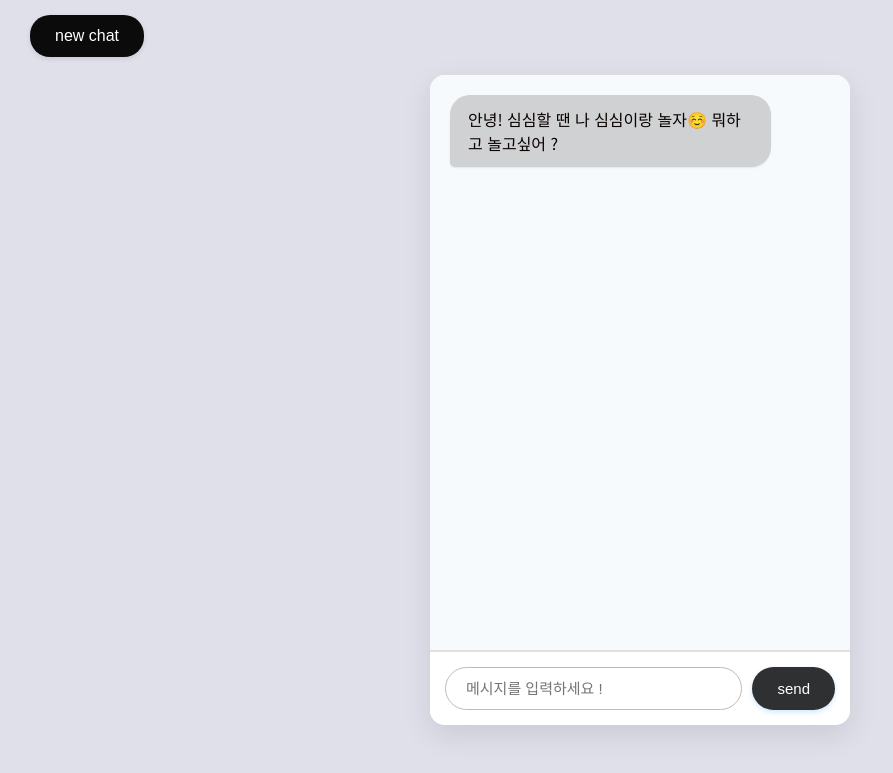
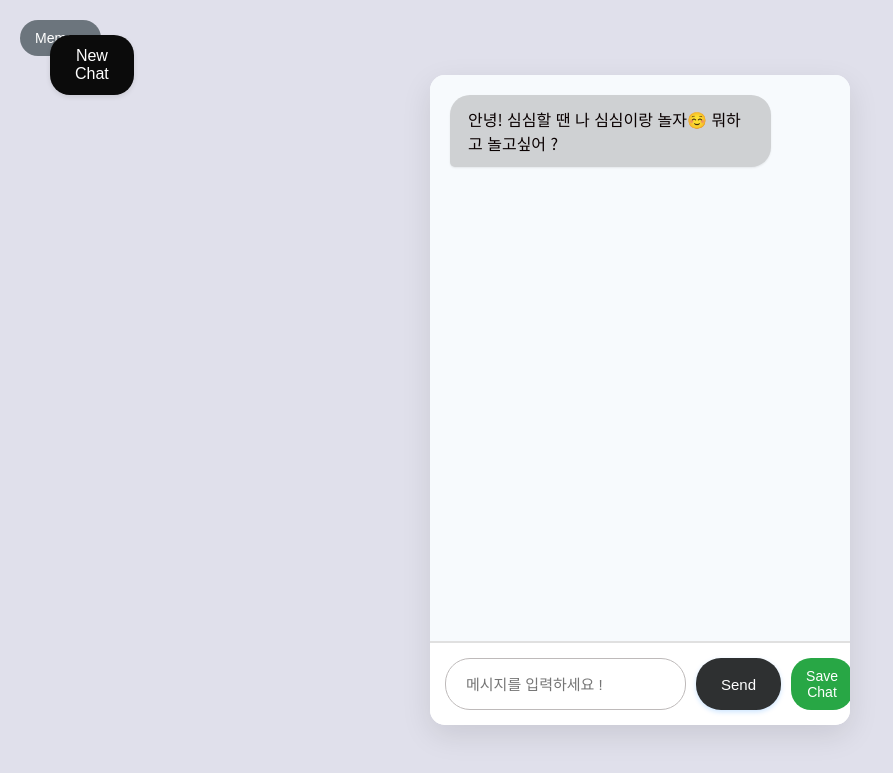
Before and after one commit to mina0205/-chat, a Flask app: page / in a window 1280 px wide. Shown: the top 773 px of the page, without its empty margins (0-893 px from the left). Run offline with Flask 3, Linux system fonts and the light colour scheme.

Commit message:
💡memory,savechat버튼 구현

```diff
--- a/app.py
+++ b/app.py
@@ -7,12 +7,11 @@ from pathlib import Path
 from datetime import datetime
 import certifi
 
-
 load_dotenv()
 
 app = Flask(__name__)
 
-# Mongo 연결
+# ───────────────── Mongo 연결 ─────────────────
 MONGO_URI = os.getenv("MONGO_URI")
 MONGO_DB_NAME = os.getenv("MONGO_DB_NAME")
 client = None
@@ -21,11 +20,12 @@ messages_collection = None
 
 if MONGO_URI and MONGO_DB_NAME:
     try:
-        client = MongoClient(MONGO_URI,
-                             serverSelectionTimeoutMS=5000,
-                             tlsCAFile=certifi.where())
-        # The ismaster command is cheap and does not require auth.
-        client.admin.command('ismaster')
+        client = MongoClient(
+            MONGO_URI,
+            serverSelectionTimeoutMS=5000,
+            tlsCAFile=certifi.where()
+        )
+        client.admin.command("ping")
         db = client[MONGO_DB_NAME]
         messages_collection = db["message"]
         print("✅ MongoDB connected successfully.")
@@ -36,95 +36,140 @@ else:
     print("⚠️ WARNING: MONGO_URI or MONGO_DB_NAME is not set.")
     print("Database features will be disabled.")
 
-
-# OpenAI API 키 설정 (.env에 OPENAI_API_KEY=... 저장)
+# ───────────────── OpenAI ─────────────────
 openai.api_key = os.getenv("OPENAI_API_KEY")
 
-# ** 시스템 프롬프트 로더 **
+# ───────────────── 시스템 프롬프트 로더 ─────────────────
 def load_system_prompt() -> str:
     """
     우선순위: SYSTEM_PROMPT_FILE(파일) > SYSTEM_PROMPT(문자열) > 기본값
-    - SYSTEM_PROMPT_FILE이 상대경로면 app.py 위치(BASE_DIR) 기준으로 처리
+    - SYSTEM_PROMPT_FILE이 상대경로면 app.py 위치(BASE_DIR) 기준
     """
     base_dir = Path(__file__).resolve().parent
 
-    # 파일 읽기
     file_var = os.getenv("SYSTEM_PROMPT_FILE")
     if file_var:
         prompt_path = Path(file_var)
         if not prompt_path.is_absolute():
-            prompt_path = base_dir / prompt_path  # 상대경로 → app.py 기준
+            prompt_path = base_dir / prompt_path
         try:
             return prompt_path.read_text(encoding="utf-8")
         except FileNotFoundError:
-            # 파일이 없으면 경고 출력 후 다음 우선순위로
             print(f"[WARN] SYSTEM_PROMPT_FILE not found: {prompt_path}")
 
-# 메세지 저장(예)
-def save_conversation(user_id: str, history: list):
+    env_prompt = os.getenv("SYSTEM_PROMPT")
+    if env_prompt:
+        return env_prompt.replace("\\n", "\n")
+
+    return "(기본 프롬프트)"
+
+# ───────────────── 공용 유틸 ─────────────────
+ALLOWED_ROLES = {"system", "user", "assistant"}
+
+def normalize_history(received_history, user_message):
+    """
+    - dict만 유지 (role/content 없는 항목 제거)
+    - role 소문자화 및 허용값만 유지
+    - 마지막이 user가 아니거나 content가 다르면 user_message 보강
+    """
+    hist = []
+    for m in (received_history or []):
+        if not isinstance(m, dict):
+            continue
+        role = str(m.get("role", "")).lower()
+        content = m.get("content")
+        if role in ALLOWED_ROLES and isinstance(content, str) and content.strip():
+            hist.append({"role": role, "content": content})
+
+    need_user_append = (
+        user_message and (
+            not hist or hist[-1]["role"] != "user" or hist[-1]["content"] != user_message
+        )
+    )
+    if need_user_append:
+        hist.append({"role": "user", "content": user_message})
+
+    return hist
+
+
+
+# ───────────────── 라우트 ─────────────────
+@app.route("/")
+def index():
+    return render_template("index.html")
+
+@app.route("/chat", methods=["POST"])
+def chat():
+    user_message = request.json.get("message", "")
+    received_history = request.json.get("history", [])
+    user_id = request.json.get("user_id", "anonymous")
+
+    system_prompt = load_system_prompt()
+    system_message = {"role": "system", "content": system_prompt}
+
+    # ✅ 히스토리 정규화 (대문자 'User' → 'user', 잘못된 항목 제거, 필요 시 user 보강)
+    history_for_openai = normalize_history(received_history, user_message)
+
+    # ✅ OpenAI 호출용: system + 정규화된 history (user 중복 추가 없음)
+    messages_for_openai = [system_message] + history_for_openai
+
+    try:
+        response = openai.ChatCompletion.create(
+            model="gpt-3.5-turbo",
+            messages=messages_for_openai
+        )
+        bot_message = response.choices[0].message["content"]
+
+        return jsonify({"reply": bot_message})
+    except Exception as e:
+        print("!!!!!!!!!!!!!!!!!!!!!!!!!!!!!!!!!!!!!!!!!!!!!!!")
+        print("AN ERROR OCCURRED in /chat:", repr(e))
+        print("!!!!!!!!!!!!!!!!!!!!!!!!!!!!!!!!!!!!!!!!!!!!!!!")
+        return jsonify({"error": "model_call_failed"}), 500
+
+@app.route("/save-chat", methods=["POST"])
+def save_chat():
+    user_id = request.json.get("user_id")
+    history = request.json.get("history")
+
+    if not user_id or not history:
+        return jsonify({"error": "user_id and history are required"}), 400
+
     if messages_collection is not None:
         try:
             messages_collection.insert_one({
                 "user_id": user_id,
                 "messages": history,
-                "created_at": datetime.utcnow()
+                "saved_at": datetime.utcnow()
             })
+            return jsonify({"message": "Conversation saved successfully"})
         except Exception as e:
-            print(f"⚠️ WARNING: Failed to save conversation to DB: {e}")
+            print(f"⚠️ WARNING: Failed to save conversation: {e}")
+            return jsonify({"error": str(e)}), 500
+    else:
+        return jsonify({"error": "Database not connected"}), 500
 
-# 기본 페이지 라우트
-@app.route("/")
-def index():
-    return render_template("index.html")
+@app.route("/get-conversations", methods=["GET"])
+def get_conversations():
+    user_id = request.args.get("user_id")
+    if not user_id:
+        return jsonify({"error": "user_id is required"}), 400
 
-# 챗봇 응답 처리 라우트
-@app.route("/chat", methods=["POST"])
-def chat():
-
-    # 프론트에서 보낸 최신 사용자 메세지
-    user_message = request.json.get("message")
-
-    # 이전 대화 히스토리(없으면 빈 리스트). 프론트에서 관리 후 보내는 방식.
-    received_history = request.json.get("history", [])
-    user_id = request.json.get("user_id", "anonymous")
-
-    #    - 개발 중 프롬프트 파일만 수정해도 반영되게 하려면 매 요청마다 로드하는 게 편함
-    system_prompt = load_system_prompt()
-
-    system_message = {"role": "system", "content": system_prompt}
-
-    # OpenAI로 보낼 전체 메시지 목록 구성
-    # - 시스템 메시지 + 과거 히스토리 + (최신 사용자 메시지)
-    messages_for_openai = [system_message] + received_history + [{"role": "user", "content": user_message}]
+    if messages_collection is not None:
+        try:
+            # Sort by most recently saved
+            conversations = list(messages_collection.find({"user_id": user_id}).sort("saved_at", -1))
+            # Convert ObjectId to string for JSON serialization
+            for conv in conversations:
+                conv["_id"] = str(conv["_id"])
+            return jsonify({"conversations": conversations})
+        except Exception as e:
+            print(f"⚠️ WARNING: Failed to fetch conversations: {e}")
+            return jsonify({"error": str(e)}), 500
+    else:
+        return jsonify({"error": "Database not connected"}), 500
 
 
-    try:
-        # openai 호출
-        # ai 모델은 필요에 따라 변경 가능
-        response = openai.ChatCompletion.create(
-            model="gpt-3.5-turbo",
-            messages=messages_for_openai # Pass the full history
-        )
-
-        # 모델의 첫번쨰 응답 추출
-        bot_message = response.choices[0].message["content"]
-
-        # DB에 저장
-        full_history = received_history + [
-            {"role": "user", "content": user_message},
-            {"role": "assistant", "content": bot_message}
-        ]
-        save_conversation(user_id, full_history)
-
-        return jsonify({"reply": bot_message})
-    except Exception as e:
-        #서버에 콘솔 에러 출력
-        print("!!!!!!!!!!!!!!!!!!!!!!!!!!!!!!!!!!!!!!!!!!!!!!!")
-        print("AN ERROR OCCURRED:", e)
-        print("!!!!!!!!!!!!!!!!!!!!!!!!!!!!!!!!!!!!!!!!!!!!!!!")
-        return jsonify({"error": str(e)}), 500
-
-# new chat 처리 라우트
 @app.route("/new-chat", methods=["POST"])
 def new_chat():
     user_id = request.json.get("user_id")
@@ -140,9 +185,7 @@ def new_chat():
             print(f"⚠️ WARNING: Failed to delete conversations: {e}")
             return jsonify({"error": str(e)}), 500
     else:
-        # DB not connected, but we can still let the frontend reset.
         return jsonify({"message": "No database connection, frontend reset only"})
 
-
 if __name__ == "__main__":
-    app.run(debug=True, port=5000)
+    app.run(debug=True, port=5001)
--- a/static/css/style.css
+++ b/static/css/style.css
@@ -155,3 +155,89 @@ body {
     background-color: #5a6268;
     transform: translateY(-1px);
 }
+
+
+/* New styles for Memory Feature */
+
+.top-buttons {
+    position: absolute;
+    top: 20px;
+    left: 20px;
+    display: flex;
+    gap: 10px;
+    z-index: 10;
+}
+
+#memory-btn, #save-btn {
+    background-color: #6c757d;
+    color: white;
+    border: none;
+    padding: 10px 15px;
+    border-radius: 20px;
+    font-size: 14px;
+    cursor: pointer;
+    transition: background-color 0.3s;
+}
+
+#memory-btn:hover, #save-btn:hover {
+    background-color: #5a6268;
+}
+
+#save-btn {
+    background-color: #28a745;
+    margin-left: 10px;
+}
+#save-btn:hover {
+    background-color: #218838;
+}
+
+
+/* Modal Styles */
+.modal {
+    position: fixed;
+    z-index: 20;
+    left: 0;
+    top: 0;
+    width: 100%;
+    height: 100%;
+    overflow: auto;
+    background-color: rgba(0,0,0,0.5);
+}
+
+.modal-content {
+    background-color: #fefefe;
+    margin: 10% auto;
+    padding: 20px;
+    border: 1px solid #888;
+    width: 80%;
+    max-width: 600px;
+    border-radius: 10px;
+    position: relative;
+}
+
+.close-btn {
+    color: #aaa;
+    position: absolute;
+    top: 10px;
+    right: 25px;
+    font-size: 28px;
+    font-weight: bold;
+    cursor: pointer;
+}
+
+.close-btn:hover,
+.close-btn:focus {
+    color: black;
+    text-decoration: none;
+}
+
+#memory-list .conversation {
+    border-bottom: 1px solid #ddd;
+    padding: 10px;
+    margin-bottom: 10px;
+}
+
+#memory-list .conversation .message {
+    display: block;
+    margin: 5px 0;
+}
--- a/static/js/script.js
+++ b/static/js/script.js
@@ -1,44 +1,38 @@
-let conversationHistory = []; // New: Array to store history
+$(document).ready(function() {
+    let conversationHistory = [];
+    const userId = localStorage.getItem('user_id') || crypto.randomUUID();
+    localStorage.setItem('user_id', userId);
 
-$(document).ready(function() {
-
-    // user_id 생성 및 저장
-    function generateUUID() {
-        return crypto.randomUUID();
+    // Initial Greeting
+    if ($('#chat-box').children().length === 0) {
+        $('#chat-box').append('<div class="message bot-message">안녕! 심심할 땐 나 심심이랑 놀자☺️ 뭐하고 놀고싶어 ?</div>');
     }
 
-    if (!localStorage.getItem('user_id')) {
-        localStorage.setItem('user_id', generateUUID());
-    }
+    // --- Event Handlers ---
 
-    const userId = localStorage.getItem('user_id');
-    // Add initial greeting from bot if chatbox is empty
-    if ($('#chat-box').children().length === 0) {
-        $('#chat-box').append('<div class="message bot-message">안녕! 심심할 땐 나 심심이랑 놀자☺️ 뭐하고 놀고싶어 ?</div>');
-        $('#chat-box').scrollTop($('#chat-box')[0].scrollHeight);
-    }
+    // Send message handler
+    $('#send-btn').on('click', sendMessage);
+    $('#user-input').on('keypress', function(e) {
+        if (e.which === 13) sendMessage();
+    });
 
-    // New Chat Button click handler
+    // New Chat handler
     $('#new-chat-btn').on('click', function() {
-        // AJAX call to the backend to delete DB data
         $.ajax({
             url: '/new-chat',
             type: 'POST',
             contentType: 'application/json',
-            data: JSON.stringify({ user_id: userId }), // userId is already defined in the script
+            data: JSON.stringify({ user_id: userId }),
             success: function(response) {
-                console.log(response.message); // Log success message
-                // Clear frontend state only after successful backend deletion
+                console.log(response.message);
                 $('#chat-box').empty();
                 conversationHistory = [];
                 $('#chat-box').append('<div class="message bot-message">안녕! 심심할 땐 나 심심이랑 놀자☺️ 뭐하고 놀고싶어 ?</div>');
                 $('#chat-box').scrollTop($('#chat-box')[0].scrollHeight);
             },
             error: function() {
-                // Still allow frontend reset even if backend fails, but log an error
                 console.error("Failed to delete conversations on the server.");
                 alert("서버에서 대화 기록을 삭제하는 데 실패했습니다. UI만 초기화합니다.");
-                // You might still want to reset the UI in case of error
                 $('#chat-box').empty();
                 conversationHistory = [];
                 $('#chat-box').append('<div class="message bot-message">안녕! 심심할 땐 나 심심이랑 놀자☺️ 뭐하고 놀고싶어 ?</div>');
@@ -47,28 +41,90 @@ $(document).ready(function() {
         });
     });
 
+    // Save Chat handler
+    $('#save-btn').on('click', function() {
+        if (conversationHistory.length === 0) {
+            alert("저장할 대화 내용이 없습니다.");
+            return;
+        }
+        $.ajax({
+            url: '/save-chat',
+            type: 'POST',
+            contentType: 'application/json',
+            data: JSON.stringify({
+                user_id: userId,
+                history: conversationHistory
+            }),
+            success: function(response) {
+                alert("대화가 저장되었습니다!");
+                console.log(response.message);
+            },
+            error: function() {
+                alert("대화 저장에 실패했습니다.");
+            }
+        });
+    });
+
+    // Memory button handler
+    $('#memory-btn').on('click', function() {
+        $.ajax({
+            url: `/get-conversations?user_id=${userId}`,
+            type: 'GET',
+            success: function(response) {
+                const memoryList = $('#memory-list');
+                memoryList.empty();
+                if (response.conversations && response.conversations.length > 0) {
+                    response.conversations.forEach(conv => {
+                        const convDiv = $('<div class="conversation"></div>');
+                        // Add a timestamp
+                        convDiv.append(`<p class="timestamp">Saved at: ${new Date(conv.saved_at).toLocaleString()}</p>`);
+                        conv.messages.forEach(msg => {
+                            convDiv.append(`<div class="message ${msg.role}-message">${msg.content}</div>`);
+                        });
+                        memoryList.append(convDiv);
+                    });
+                } else {
+                    memoryList.append('<p>저장된 대화가 없습니다.</p>');
+                }
+                $('#memory-modal').show();
+            },
+            error: function() {
+                alert("저장된 대화를 불러오는 데 실패했습니다.");
+            }
+        });
+    });
+
+    // Modal close handlers
+    $('.close-btn').on('click', function() {
+        $('#memory-modal').hide();
+    });
+
+    $(window).on('click', function(event) {
+        if ($(event.target).is('#memory-modal')) {
+            $('#memory-modal').hide();
+        }
+    });
+
+    // --- Core Functions ---
+
     function sendMessage() {
         const userInput = $('#user-input').val();
         if (userInput.trim() === '') {
             return;
         }
 
-        // Add user message to history and display
-        conversationHistory.push({ "role": "user", "content": userInput }); // New
+        conversationHistory.push({ "role": "user", "content": userInput });
         $('#chat-box').append(`<div class="message user-message">${userInput}</div>`);
         $('#user-input').val('');
         $('#chat-box').scrollTop($('#chat-box')[0].scrollHeight);
 
-        // Add typing indicator
         $('#chat-box').append('<div class="message bot-message typing-indicator">...</div>');
         $('#chat-box').scrollTop($('#chat-box')[0].scrollHeight);
 
-        // Send message to backend
         $.ajax({
             url: '/chat',
             type: 'POST',
             contentType: 'application/json',
-            // New: Send the entire conversation history and user_id
             data: JSON.stringify({
                 message: userInput,
                 history: conversationHistory,
@@ -77,25 +133,15 @@ $(document).ready(function() {
             success: function(response) {
                 $('.typing-indicator').remove();
                 const botMessage = response.reply;
-                conversationHistory.push({ "role": "assistant", "content": botMessage }); // New: Add bot message to history
+                conversationHistory.push({ "role": "assistant", "content": botMessage });
                 $('#chat-box').append(`<div class="message bot-message">${botMessage}</div>`);
-                // Scroll to bottom
                 $('#chat-box').scrollTop($('#chat-box')[0].scrollHeight);
             },
             error: function() {
                 $('.typing-indicator').remove();
                 $('#chat-box').append('<div class="message bot-message">죄송해요, 오류가 발생했어요.</div>');
-                // Scroll to bottom
                 $('#chat-box').scrollTop($('#chat-box')[0].scrollHeight);
             }
         });
     }
-
-    $('#send-btn').on('click', sendMessage);
-
-    $('#user-input').on('keypress', function(e) {
-        if (e.which === 13) { // Enter key
-            sendMessage();
-        }
-    });
 });
--- a/templates/index.html
+++ b/templates/index.html
@@ -10,16 +10,34 @@
     <link rel="stylesheet" href="/static/css/style.css">
 </head>
 <body>
-    <button id="new-chat-btn" class="new-chat-button">new chat</button>
+    <!-- Action Buttons -->
+    <div class="top-buttons">
+        <button id="new-chat-btn">New Chat</button>
+        <button id="memory-btn">Memory</button>
+    </div>
+
     <div class="chat-container">
         <div class="chat-box" id="chat-box">
             <!-- Chat messages will be appended here -->
         </div>
         <div class="chat-input">
             <input type="text" id="user-input" placeholder="메시지를 입력하세요 !">
-            <button id="send-btn">send</button>
+            <button id="send-btn">Send</button>
+            <button id="save-btn">Save Chat</button> <!-- New Save Button -->
         </div>
     </div>
+
+    <!-- Memory Modal -->
+    <div id="memory-modal" class="modal" style="display:none;">
+        <div class="modal-content">
+            <span class="close-btn">&times;</span>
+            <h2>Saved Conversations</h2>
+            <div id="memory-list">
+                <!-- Saved conversations will be loaded here -->
+            </div>
+        </div>
+    </div>
+
     <script src="https://code.jquery.com/jquery-3.6.0.min.js"></script>
     <script src="/static/js/script.js"></script>
 </body>
```
